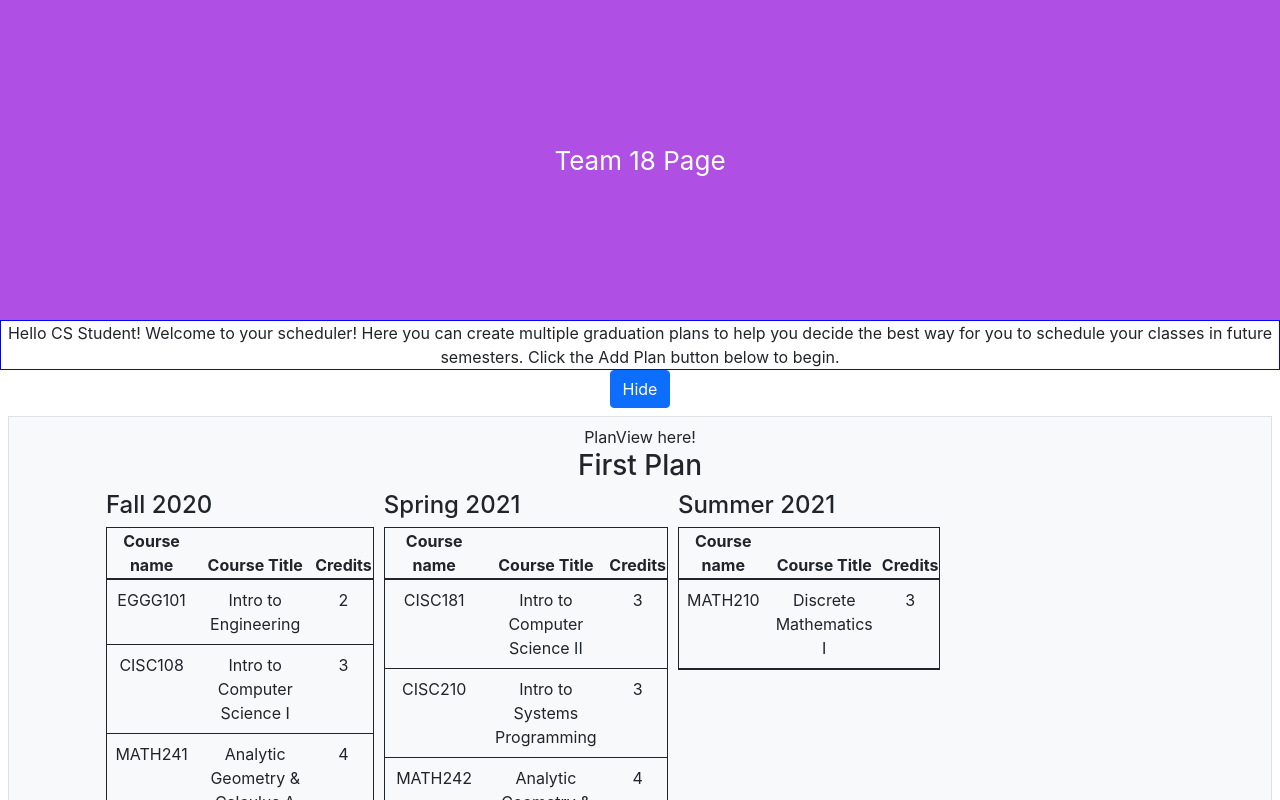
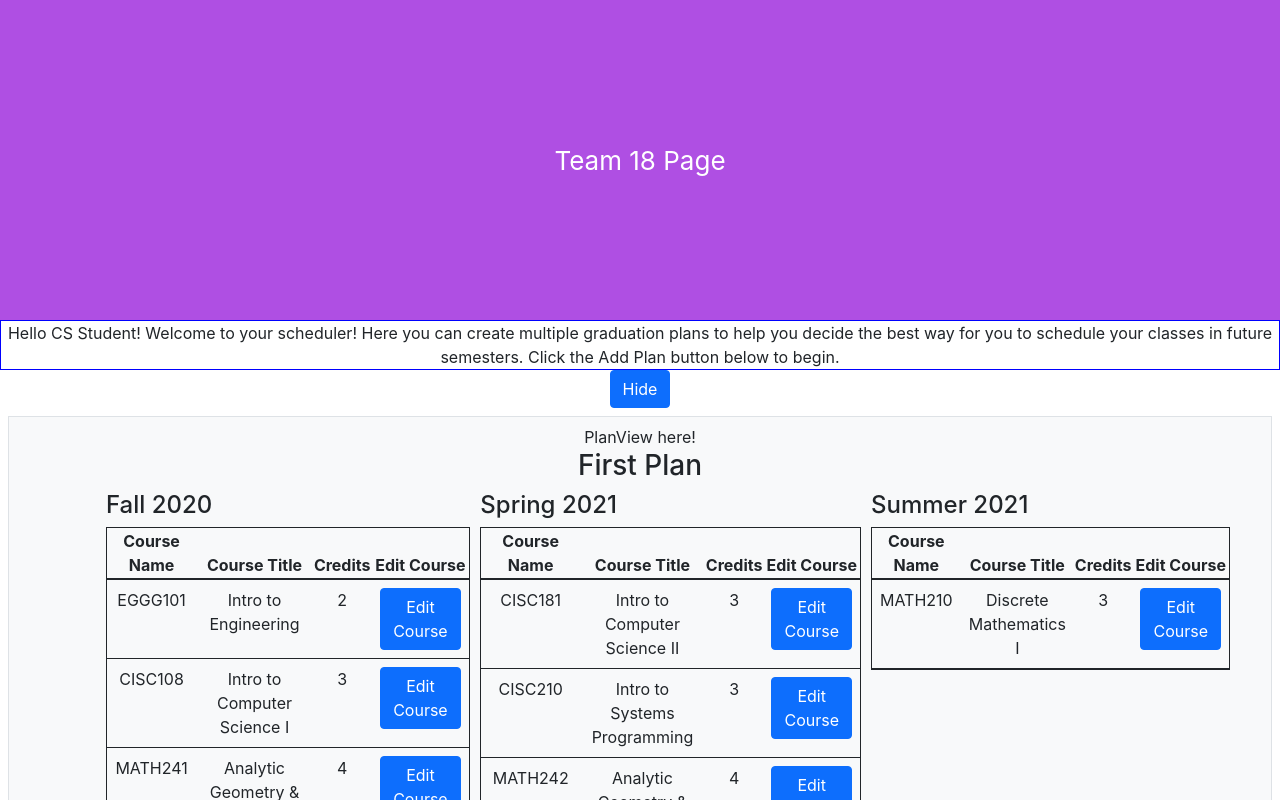
Before and after one commit to UD-CISC275-S22/cis-scheduler-team-18, a React (Create React App) app: page / in a window 1280 px wide. Shown: the top 800 px of the page. Built offline with nearby package versions, Linux system fonts and the light colour scheme.

Commit message:
added call to CourseList in multipleSemesterTable

```diff
--- a/src/components/CourseList.tsx
+++ b/src/components/CourseList.tsx
@@ -1,19 +1,19 @@
 import React from "react";
-import { Table } from "react-bootstrap";
+import { Button, Table } from "react-bootstrap";
 import { Course } from "../interfaces/course";
 import { Semester } from "../interfaces/semester";
 
 /**
  * Creates a table that is a list of courses (AKA a single semester)
  */
-export function CourseList(semester: Semester): JSX.Element {
-    //returns a ListGroup of horizontal ListGroups listing information from each course in a semester
+export function CourseList({ semester }: { semester: Semester }): JSX.Element {
     return (
         <Table>
             <thead>
                 <th>Course Name</th>
                 <th>Course Title</th>
                 <th>Credits</th>
+                <th>Edit Course</th>
             </thead>
             <tbody>
                 {semester.courses.map((course: Course) => (
@@ -21,6 +21,9 @@ export function CourseList(semester: Semester): JSX.Element {
                         <td>{course.courseName}</td>
                         <td>{course.courseTitle}</td>
                         <td>{course.credits}</td>
+                        <td>
+                            <Button>Edit Course</Button>
+                        </td>
                     </tr>
                 ))}
             </tbody>
--- a/src/components/multipleSemesterTable.tsx
+++ b/src/components/multipleSemesterTable.tsx
@@ -1,8 +1,8 @@
 import React from "react";
 import { Plan } from "../interfaces/plan";
 import { Semester } from "../interfaces/semester";
-import { Course } from "../interfaces/course";
 import "../styleSheets/multipleSemesterTable.css";
+import { CourseList } from "./CourseList";
 
 export function MultipleSemesterTable({ plan }: { plan: Plan }): JSX.Element {
     //this function will return all the courses; organized by semester in a single plan
@@ -13,22 +13,7 @@ export function MultipleSemesterTable({ plan }: { plan: Plan }): JSX.Element {
             {SEMESTER.map((sem: Semester) => (
                 <div key={sem.id}>
                     <h4 className="semester">{sem.id}</h4>
-                    <table className="table" key={sem.id}>
-                        <thead>
-                            <th>Course name</th>
-                            <th>Course Title</th>
-                            <th>Credits</th>
-                        </thead>
-                        <tbody className="body">
-                            {sem.courses.map((course: Course) => (
-                                <tr key={course.id}>
-                                    <td>{course.courseName}</td>
-                                    <td>{course.courseTitle}</td>
-                                    <td>{course.credits}</td>
-                                </tr>
-                            ))}
-                        </tbody>
-                    </table>
+                    <CourseList semester={sem}></CourseList>
                 </div>
             ))}
         </div>
```
